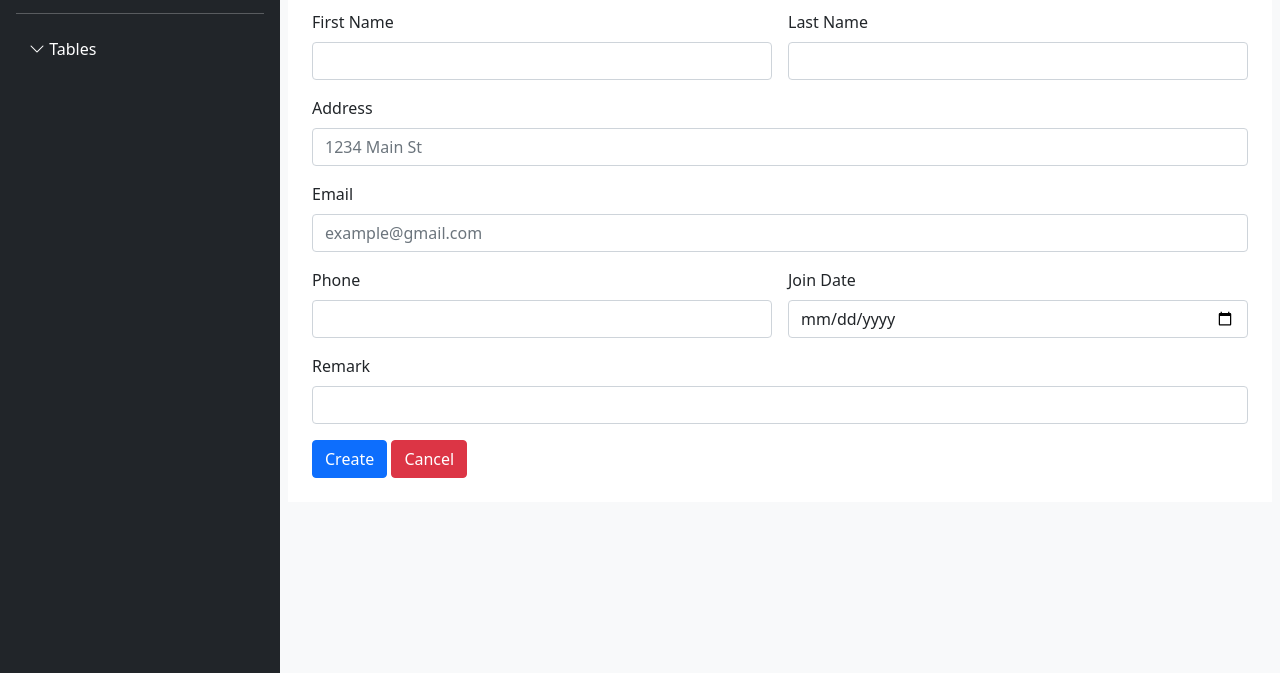
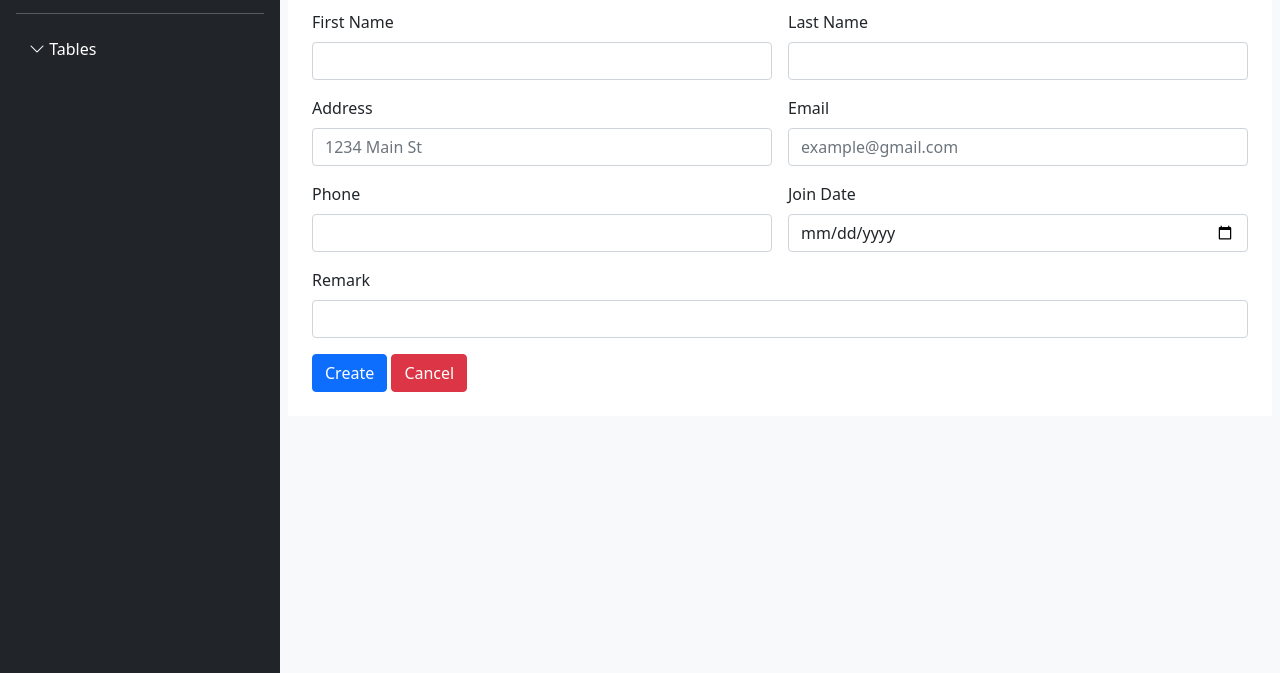
Before and after one commit to dipeshkumarsah98/Employee-Management-System-template, a plain HTML site: page addNewEmpoyee.html in a window 1280 px wide. Shown: the part 127-800 px from the top of the page. Drawn offline with nearby package versions, Linux system fonts and the light colour scheme.

Commit message:
two row merged into one

```diff
--- a/addNewEmpoyee.html
+++ b/addNewEmpoyee.html
@@ -83,11 +83,11 @@
                         <label for="lastName" class="form-label">Last Name</label>
                         <input type="text" class="form-control" id="lastName">
                     </div>
-                    <div class="col-12">
+                    <div class="col-6">
                         <label for="inputAddress" class="form-label">Address</label>
                         <input type="text" class="form-control" id="inputAddress" placeholder="1234 Main St">
                     </div>
-                    <div class="col-12">
+                    <div class="col-6">
                         <label for="email" class="form-label">Email</label>
                         <input type="email" class="form-control" id="email" placeholder="example@gmail.com">
                     </div>
```
